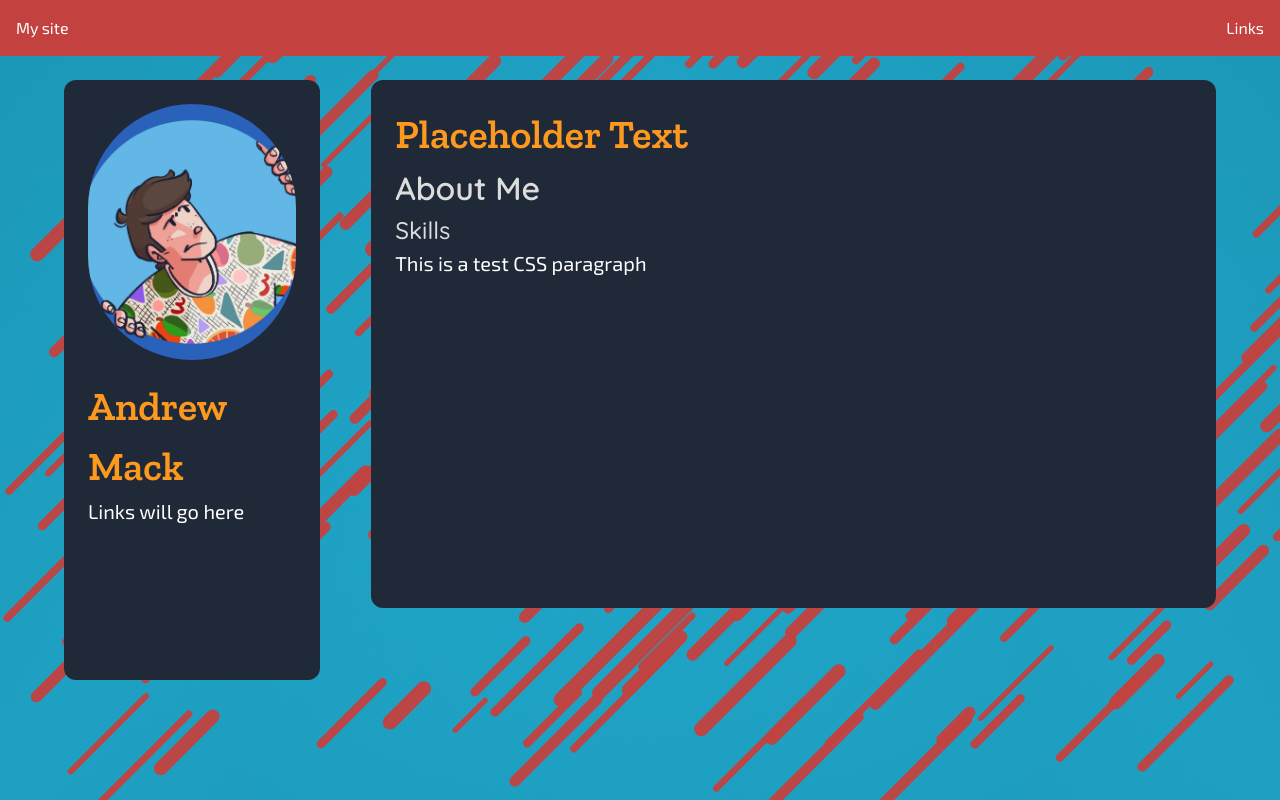
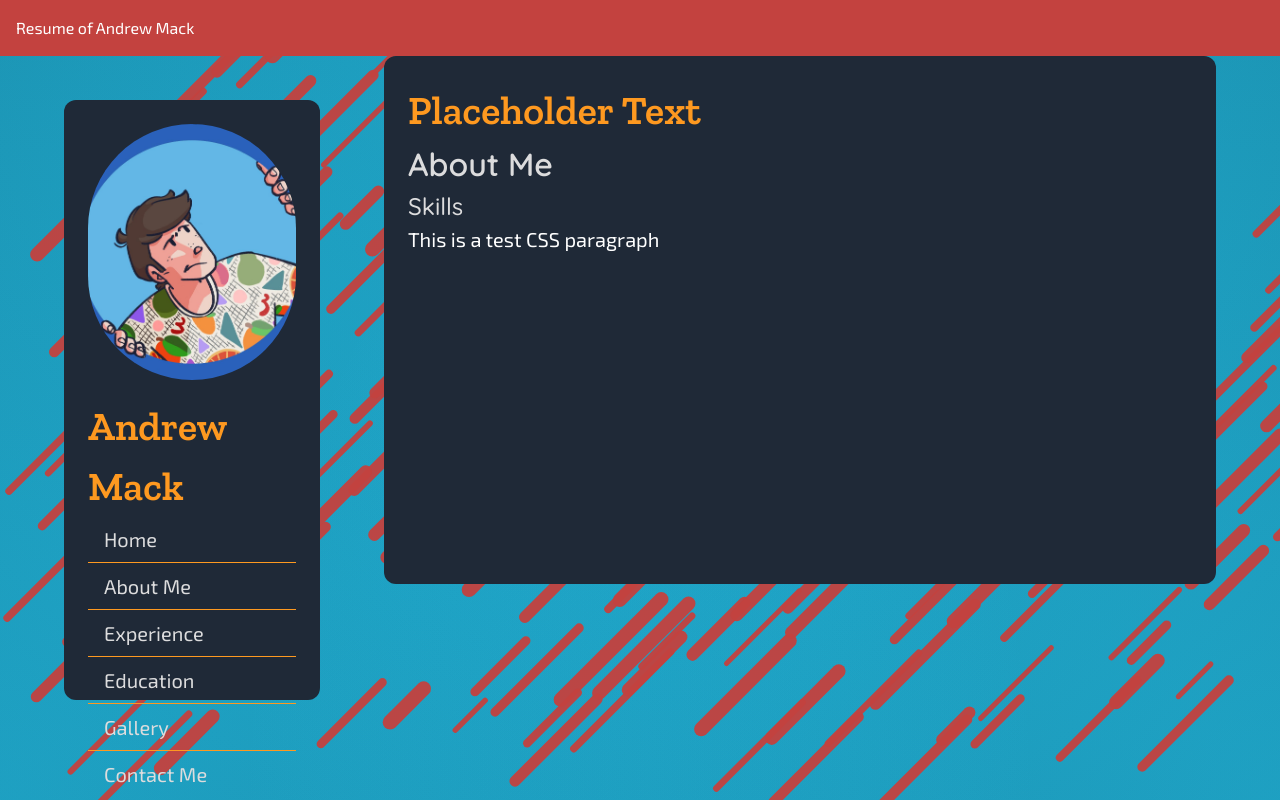
Before and after one commit to A-Mack27/Andrew-Mack-Resume, a React (Vite) app: page / in a window 1280 px wide. Built offline with nearby package versions, Linux system fonts and the light colour scheme.

Commit message:
Sidebar update - Updated the sidebar to contain relevant links - Used a CSS file for just the sidebar to make an anitmation when you hover over the items - Renamed SideBar to Sidebar

```diff
--- a/src/App.css
+++ b/src/App.css
@@ -39,9 +39,12 @@
 a {
   color: #DCDCDD;
   text-decoration: none;
+  font-family: "Exo 2", sans-serif;
+  font-size: 20px;
 }
+
 a:hover {
-  color: rgb(231, 158, 74);
+  color: #FE9920;
 }
 
 p {
--- a/src/App.tsx
+++ b/src/App.tsx
@@ -1,8 +1,6 @@
 import './App.css'
-import { Routes, Route} from 'react-router-dom'
 import Navbar from './components/Navbar'
-import Home from './pages/Home'
-import SideBar from './components/SideBar'
+import Sidebar from './components/Sidebar'
 import DisplayCard from './components/DisplayCard'
 import LineBackground from './components/LineBackground'
 
@@ -11,8 +9,10 @@
     <>
       <LineBackground />
       <Navbar />
-      <div className="flex gap-6 mt-6 ml-[5vw] mr-[5vw] justify-between">
-        <SideBar />
+      <div className="fixed top-1/2 left-[5vw] -translate-y-1/2 w-[250px]">
+        <Sidebar />
+      </div>
+      <div className="flex justify-center items-center  ml-[30vw] mr-[5vw]">
         <DisplayCard />
       </div>
     </>
--- a/src/components/Navbar.tsx
+++ b/src/components/Navbar.tsx
@@ -2,8 +2,7 @@
 function Navbar() {
     return (
         <nav className="bg-[#C3423F] text-white p-4 flex justify-between w-full">
-            <div>My site</div>
-            <div>Links</div>
+            <div>Resume of Andrew Mack</div>
         </nav>
     )
 }
--- /dev/null
+++ b/src/components/SideBar.css
@@ -0,0 +1,37 @@
+.sidebar-links li {
+    width: 100%;
+  }
+
+  .sidebar-links a {
+    position: relative;
+    display: block;
+    width: 100%;
+    overflow: hidden;
+    padding: 0.5rem 1rem;
+    text-decoration: none;
+    color: #DCDCDD;
+  }
+
+  .sidebar-links a::before {
+    content: "";
+    position: absolute;
+    inset: 0;
+    background: #FE9920;
+    transform: translateX(-100%);
+    transition: transform 0.45s ease;
+    z-index: 0;
+  }
+
+  .sidebar-links a > span {
+    position: relative;
+    z-index: 10;
+    display: inline-block;
+  }
+
+  .sidebar-links a:hover::before {
+    transform: translateX(0);
+  }
+
+  .sidebar-links a:hover > span {
+    color: #444444;
+  }
--- a/src/components/SideBar.tsx
+++ b/src/components/SideBar.tsx
@@ -1,12 +1,20 @@
 import pfp from "../assets/images/My PFP.jpg"
+import "./Sidebar.css"
 
-export default function SideBar() {
+export default function Sidebar() {
     return (
         <div>
             <div className="w-[20vw] h-[75vh] rounded-xl bg-gray-800 text-white p-6 bg-[#252627]">
                 <img src={pfp} alt="My profile picture" className="w-64 h-64 rounded-full object-cover mx-auto mb-4"></img>
                 <h1>Andrew Mack</h1>
-                <p>Links will go here</p>
+                <ul className="divide-y divide-[#FE9920] text-[2.2rem] sidebar-links">
+                    <li><a href="#"><span>Home</span></a></li>
+                    <li><a href="#"><span>About Me</span></a></li>
+                    <li><a href="#"><span>Experience</span></a></li>
+                    <li><a href="#"><span>Education</span></a></li>
+                    <li><a href="#"><span>Gallery</span></a></li>
+                    <li><a href="#"><span>Contact Me</span></a></li>
+                </ul>
             </div>
         </div>
     )
```
Also changed, not shown: src/components/DisplayCard.tsx (line endings or trailing spaces).
